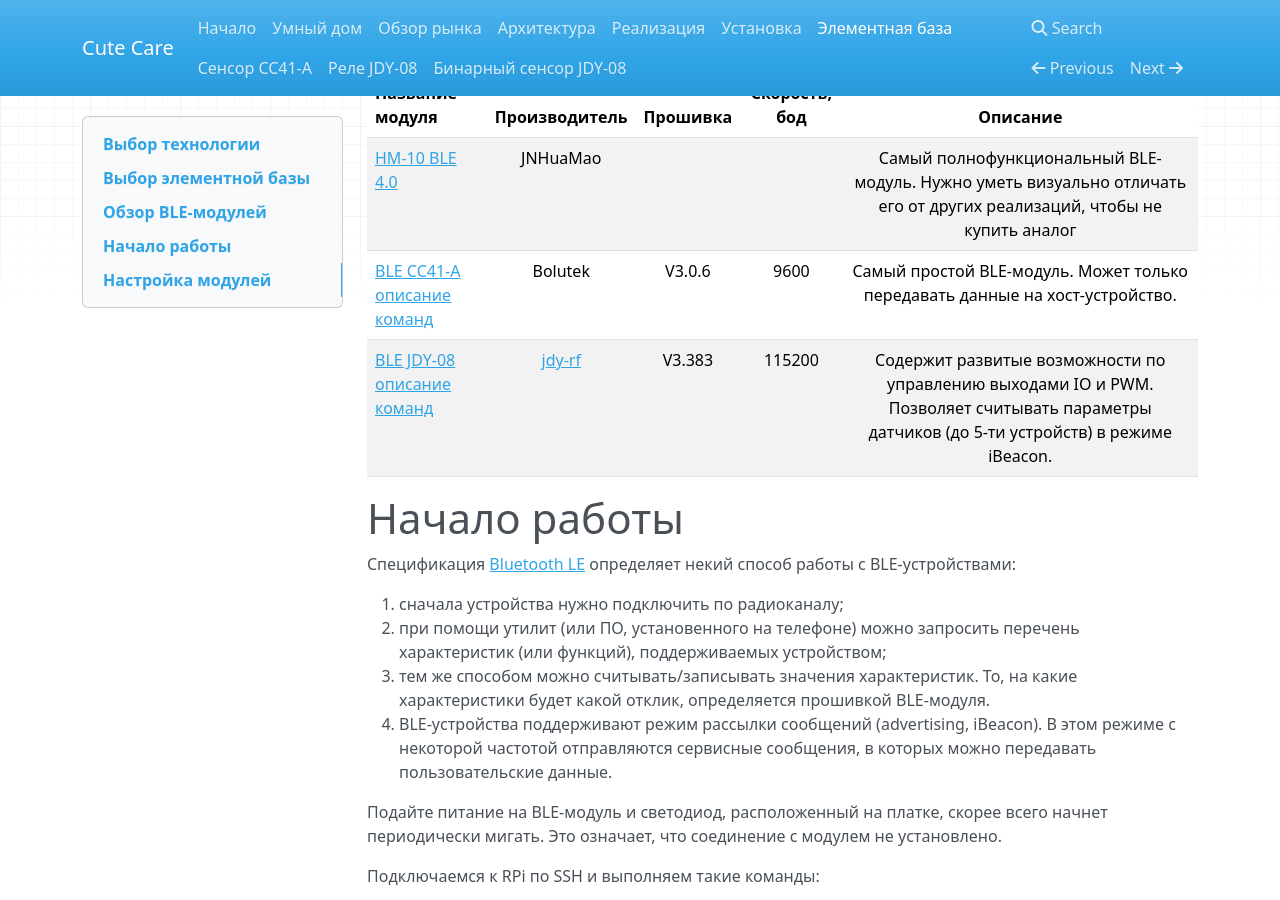
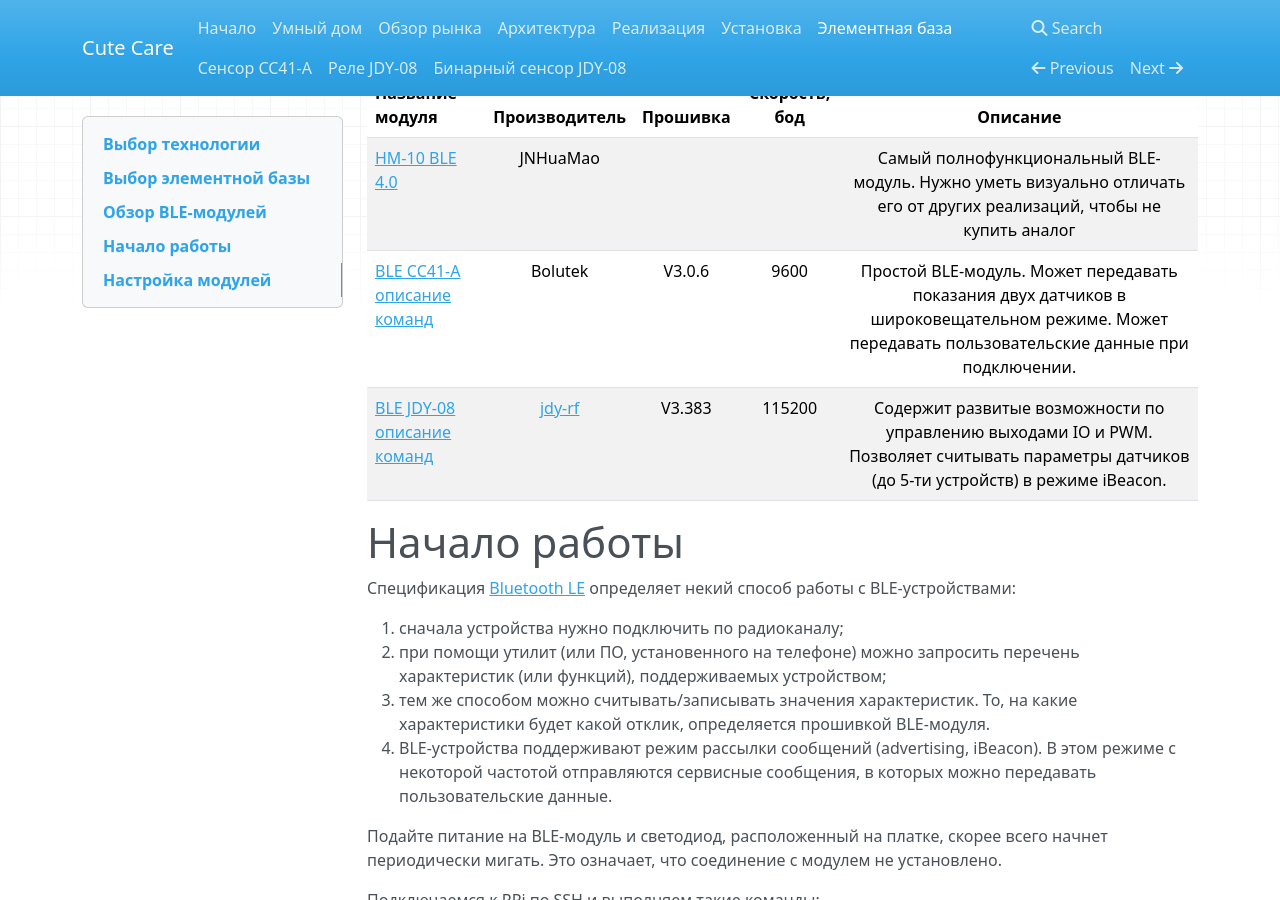
Before and after one commit to cutecare/cutecare-docs, an MkDocs documentation site: the page built from docs/Элементная база.md, in a window 1280 px wide and 900 px high, scrolled down 1314 px. Built offline with MkDocs 1.6.1, drawn with Linux system fonts in a browser that asks for light colours; nearby versions of some CDN libraries; old or Windows-style settings are respelled for this version of MkDocs.

Commit message:
Update Элементная база.md

```diff
--- a/docs/Элементная база.md
+++ b/docs/Элементная база.md
@@ -37,7 +37,7 @@ Bluetooth LE (BLE) специальная редакция стандарта д
 | Название модуля|Производитель|Прошивка|Скорость, бод|Описание|
 | :----------- | :----------: | :----------: | :----------: | :----------: |
 |[HM-10 BLE 4.0](http://fab.cba.mit.edu/classes/863.15/doc/tutorials/programming/bluetooth/bluetooth40_en.pdf)|JNHuaMao|||Самый полнофункциональный BLE-модуль. Нужно уметь визуально отличать его от других реализаций, чтобы не купить аналог|
-|[BLE CC41-A](http://img.banggood.com/file/products/20150104013145BLE-CC41-A%20Spefication.pdf) [описание команд](http://4ipov.net/bluetooth_4.0_BLE_module_CC2541_CC41-A)|Bolutek|V3.0.6|9600|Самый простой BLE-модуль. Может только передавать данные на хост-устройство. |
+|[BLE CC41-A](http://img.banggood.com/file/products/20150104013145BLE-CC41-A%20Spefication.pdf) [описание команд](http://4ipov.net/bluetooth_4.0_BLE_module_CC2541_CC41-A)|Bolutek|V3.0.6|9600|Простой BLE-модуль. Может передавать показания двух датчиков в широковещательном режиме. Может передавать пользовательские данные при подключении.|
 |[BLE JDY-08](https://fccid.io/2AM2YJDY-08/User-Manual/User-Manual-3511895.pdf) [описание команд](https://github.com/kichMan/JDY-08)|[jdy-rf](http://www.jdy-rf.com/down/html/?8.html)|V3.383|115200|Содержит развитые возможности по управлению выходами IO и PWM. Позволяет считывать параметры датчиков (до 5-ти устройств) в режиме iBeacon.|
 
 # Начало работы
```
